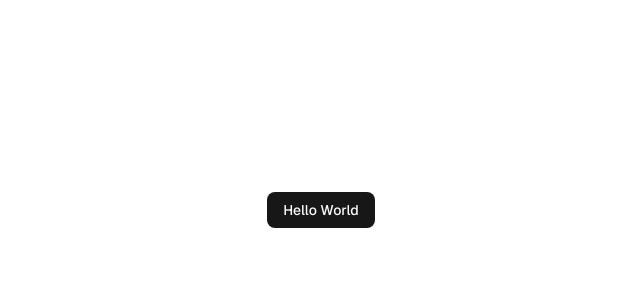
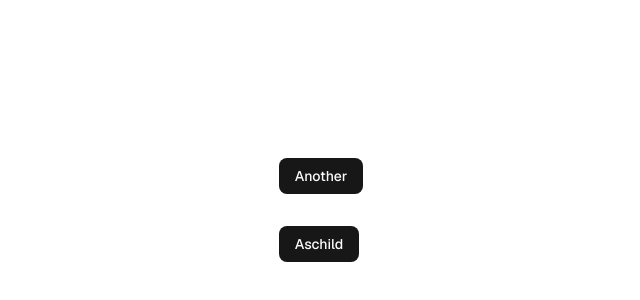
Before and after one commit to willanother/another-ui, a Next.js app: page / in a window 1280 px wide. Shown: the part 190-490 px from the top of the page, without its empty margins (319-959 px from the left). Built offline with nearby package versions, Linux system fonts and the light colour scheme.

Commit message:
feat: animate-button

```diff
--- a/package.json
+++ b/package.json
@@ -1,6 +1,6 @@
 {
   "name": "another-ui",
-  "version": "0.0.1",
+  "version": "1.0.0",
   "private": true,
   "scripts": {
     "dev": "next dev --turbopack",
--- /dev/null
+++ b/public/registry/latest/animate-button.json
@@ -0,0 +1,18 @@
+{
+  "$schema": "https://ui.shadcn.com/schema/registry-item.json",
+  "name": "animate-button",
+  "type": "registry:component",
+  "title": "animate button",
+  "description": "shadcn ui button with motion animate",
+  "registryDependencies": [
+    "button",
+    "motion@12.23.24"
+  ],
+  "files": [
+    {
+      "path": "registry/components/animate-button.tsx",
+      "content": "import { Button, buttonVariants } from '@/components/ui/button';\r\nimport { cn } from '@/lib/utils';\r\nimport { VariantProps } from 'class-variance-authority';\r\nimport { HTMLMotionProps } from 'motion/react';\r\nimport * as motion from 'motion/react-client';\r\n\r\nexport default function AnimateButton({\r\n  className,\r\n  variant,\r\n  size,\r\n  initial,\r\n  transition,\r\n  whileHover,\r\n  whileTap,\r\n  animate,\r\n  exit,\r\n  variants,\r\n  ...props\r\n}: HTMLMotionProps<'div'> &\r\n  React.ComponentProps<'button'> &\r\n  VariantProps<typeof buttonVariants> & {\r\n    asChild?: boolean;\r\n  }) {\r\n  return (\r\n    <motion.div\r\n      initial={initial}\r\n      transition={transition}\r\n      animate={animate}\r\n      exit={exit}\r\n      variants={variants}\r\n      whileHover={whileHover ? whileHover : { scale: 1.1 }}\r\n      whileTap={whileTap ? whileTap : { scale: 0.9 }}\r\n    >\r\n      <Button\r\n        className={cn(buttonVariants({ variant, size, className }))}\r\n        {...props}\r\n      />\r\n    </motion.div>\r\n  );\r\n}\r\n",
+      "type": "registry:component"
+    }
+  ]
+}
--- a/public/registry/latest/hello-another.json
+++ /dev/null
@@ -1,14 +0,0 @@
-{
-  "$schema": "https://ui.shadcn.com/schema/registry-item.json",
-  "name": "hello-another",
-  "type": "registry:component",
-  "title": "Hello Another",
-  "description": "A simple hello another component.",
-  "files": [
-    {
-      "path": "registry/components/hello-another.tsx",
-      "content": "import { Button } from '@/components/ui/button';\r\n\r\nexport default function HelloAnother() {\r\n  return <Button>Hello Another</Button>;\r\n}\r\n",
-      "type": "registry:component"
-    }
-  ]
-}
--- a/public/registry/latest/hello-world.json
+++ /dev/null
@@ -1,14 +0,0 @@
-{
-  "$schema": "https://ui.shadcn.com/schema/registry-item.json",
-  "name": "hello-world",
-  "type": "registry:component",
-  "title": "Hello World",
-  "description": "A simple hello world component.",
-  "files": [
-    {
-      "path": "registry/components/hello-world.tsx",
-      "content": "import { Button } from '@/components/ui/button';\r\n\r\nexport default function HelloWorld() {\r\n  return <Button>Hello World</Button>;\r\n}\r\n",
-      "type": "registry:component"
-    }
-  ]
-}
--- a/public/registry/v0.0.1/hello-another.json
+++ /dev/null
@@ -1,14 +0,0 @@
-{
-  "$schema": "https://ui.shadcn.com/schema/registry-item.json",
-  "name": "hello-another",
-  "type": "registry:component",
-  "title": "Hello Another",
-  "description": "A simple hello another component.",
-  "files": [
-    {
-      "path": "registry/components/hello-another.tsx",
-      "content": "import { Button } from '@/components/ui/button';\r\n\r\nexport default function HelloAnother() {\r\n  return <Button>Hello Another</Button>;\r\n}\r\n",
-      "type": "registry:component"
-    }
-  ]
-}
--- a/public/registry/v0.0.1/hello-world.json
+++ /dev/null
@@ -1,14 +0,0 @@
-{
-  "$schema": "https://ui.shadcn.com/schema/registry-item.json",
-  "name": "hello-world",
-  "type": "registry:component",
-  "title": "Hello World",
-  "description": "A simple hello world component.",
-  "files": [
-    {
-      "path": "registry/components/hello-world.tsx",
-      "content": "import { Button } from '@/components/ui/button';\r\n\r\nexport default function HelloWorld() {\r\n  return <Button>Hello World</Button>;\r\n}\r\n",
-      "type": "registry:component"
-    }
-  ]
-}
--- /dev/null
+++ b/public/registry/v1.0.0/animate-button.json
@@ -0,0 +1,18 @@
+{
+  "$schema": "https://ui.shadcn.com/schema/registry-item.json",
+  "name": "animate-button",
+  "type": "registry:component",
+  "title": "animate button",
+  "description": "shadcn ui button with motion animate",
+  "registryDependencies": [
+    "button",
+    "motion@12.23.24"
+  ],
+  "files": [
+    {
+      "path": "registry/components/animate-button.tsx",
+      "content": "import { Button, buttonVariants } from '@/components/ui/button';\r\nimport { cn } from '@/lib/utils';\r\nimport { VariantProps } from 'class-variance-authority';\r\nimport { HTMLMotionProps } from 'motion/react';\r\nimport * as motion from 'motion/react-client';\r\n\r\nexport default function AnimateButton({\r\n  className,\r\n  variant,\r\n  size,\r\n  initial,\r\n  transition,\r\n  whileHover,\r\n  whileTap,\r\n  animate,\r\n  exit,\r\n  variants,\r\n  ...props\r\n}: HTMLMotionProps<'div'> &\r\n  React.ComponentProps<'button'> &\r\n  VariantProps<typeof buttonVariants> & {\r\n    asChild?: boolean;\r\n  }) {\r\n  return (\r\n    <motion.div\r\n      initial={initial}\r\n      transition={transition}\r\n      animate={animate}\r\n      exit={exit}\r\n      variants={variants}\r\n      whileHover={whileHover ? whileHover : { scale: 1.1 }}\r\n      whileTap={whileTap ? whileTap : { scale: 0.9 }}\r\n    >\r\n      <Button\r\n        className={cn(buttonVariants({ variant, size, className }))}\r\n        {...props}\r\n      />\r\n    </motion.div>\r\n  );\r\n}\r\n",
+      "type": "registry:component"
+    }
+  ]
+}
--- a/registry.json
+++ b/registry.json
@@ -4,25 +4,14 @@
   "homepage": "https://another-ui.com",
   "items": [
     {
-      "name": "hello-world",
+      "name": "animate-button",
       "type": "registry:component",
-      "title": "Hello World",
-      "description": "A simple hello world component.",
+      "title": "animate button",
+      "description": "shadcn ui button with motion animate",
+      "registryDependencies": ["button", "motion@12.23.24"],
       "files": [
         {
-          "path": "registry/components/hello-world.tsx",
-          "type": "registry:component"
-        }
-      ]
-    },
-    {
-      "name": "hello-another",
-      "type": "registry:component",
-      "title": "Hello Another",
-      "description": "A simple hello another component.",
-      "files": [
-        {
-          "path": "registry/components/hello-another.tsx",
+          "path": "registry/components/animate-button.tsx",
           "type": "registry:component"
         }
       ]
--- /dev/null
+++ b/registry/components/animate-button.tsx
@@ -0,0 +1,40 @@
+import { Button, buttonVariants } from '@/components/ui/button';
+import { cn } from '@/lib/utils';
+import { VariantProps } from 'class-variance-authority';
+import { HTMLMotionProps } from 'motion/react';
+import * as motion from 'motion/react-client';
+
+export default function AnimateButton({
+  className,
+  variant,
+  size,
+  initial,
+  transition,
+  whileHover,
+  whileTap,
+  animate,
+  exit,
+  variants,
+  ...props
+}: HTMLMotionProps<'div'> &
+  React.ComponentProps<'button'> &
+  VariantProps<typeof buttonVariants> & {
+    asChild?: boolean;
+  }) {
+  return (
+    <motion.div
+      initial={initial}
+      transition={transition}
+      animate={animate}
+      exit={exit}
+      variants={variants}
+      whileHover={whileHover ? whileHover : { scale: 1.1 }}
+      whileTap={whileTap ? whileTap : { scale: 0.9 }}
+    >
+      <Button
+        className={cn(buttonVariants({ variant, size, className }))}
+        {...props}
+      />
+    </motion.div>
+  );
+}
--- a/registry/components/hello-another.tsx
+++ /dev/null
@@ -1,5 +0,0 @@
-import { Button } from '@/components/ui/button';
-
-export default function HelloAnother() {
-  return <Button>Hello Another</Button>;
-}
--- a/registry/components/hello-world.tsx
+++ /dev/null
@@ -1,5 +0,0 @@
-import { Button } from '@/components/ui/button';
-
-export default function HelloWorld() {
-  return <Button>Hello World</Button>;
-}
--- a/src/app/page.tsx
+++ b/src/app/page.tsx
@@ -1,10 +1,18 @@
-import HelloWorld from '$/registry/components/hello-world';
+import AnimateButton from '$/registry/components/animate-button';
+import { Button } from '@/components/ui/button';
 
 export default function Home() {
   return (
     <div className="font-sans grid grid-rows-[20px_1fr_20px] items-center justify-items-center min-h-screen p-8 pb-20 gap-16 sm:p-20">
       <main className="flex flex-col gap-[32px] row-start-2 items-center sm:items-start">
-        <HelloWorld />
+        <AnimateButton>Another</AnimateButton>
+        <AnimateButton
+          asChild
+          initial={{ x: -100, opacity: 0 }}
+          animate={{ x: 0, opacity: 1 }}
+        >
+          <Button>Aschild</Button>
+        </AnimateButton>
       </main>
     </div>
   );
```
